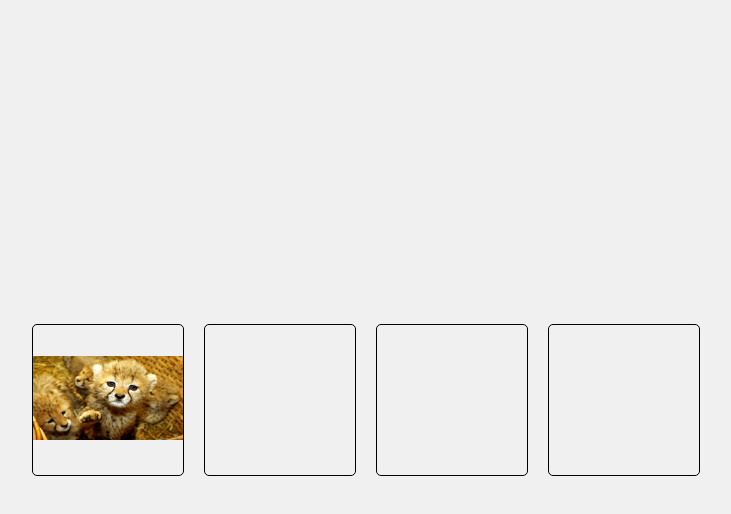
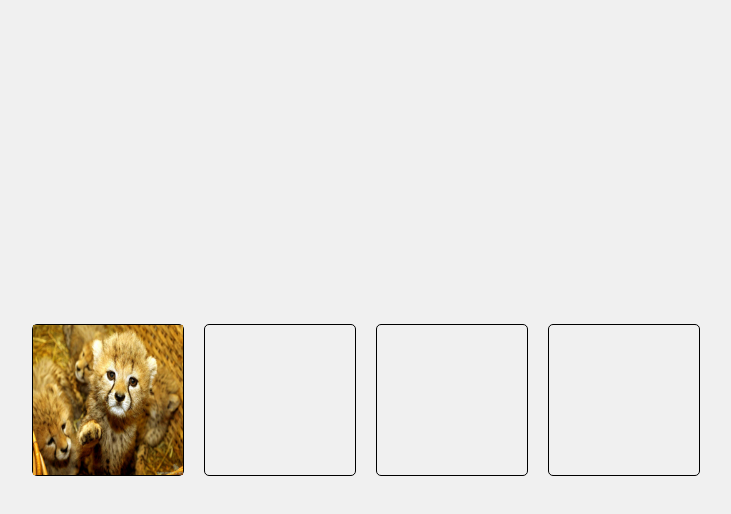
Before and after one commit to mhiggins8450/childrens-memory, a plain HTML site: page index.html in a window 1280 px wide. Both pictures are taken after a click on the element 382 px from the left and 400 px from the top of the page. Shown: the whole page, without its empty margins (274-1005 px from the left). Drawn offline with Linux system fonts and the light colour scheme.

Commit message:
Further improvements to 1 x 4 block

```diff
--- a/index.html
+++ b/index.html
@@ -20,12 +20,12 @@
         </div>
         <div class="block">
             <div class="inner">
-                <img src="images/ducks.jpg" alt="Deer">
+                <img src="images/ducks.jpg" alt="Ducks">
             </div>
         </div>
         <div class="block">
             <div class="inner">
-                <img src="images/cheetah.jpg" alt="Deer">
+                <img src="images/cheetah.jpg" alt="Cheetah">
             </div>
         </div>
     </div>
--- a/style.css
+++ b/style.css
@@ -17,11 +17,12 @@ body {
   background-color: #f0f0f0;
   border: 1px solid #000;
   border-radius: 5px;
-  display: flex;
+  display: inline-block;
   justify-content: center;
   align-items: center;
   cursor: pointer;
   margin: 10px;
+  perspective: 1000px;
 }
 
 .inner {
@@ -35,4 +36,11 @@ body {
 .block .inner img {
   width: 100%;
   height: 100%;
+  backface-visibility: hidden;
 }
+.block .inner {
+  width: 100%;
+  height: 100%;
+  transition: transform .5s;
+  transform-style: preserve-3d;
+}
```
